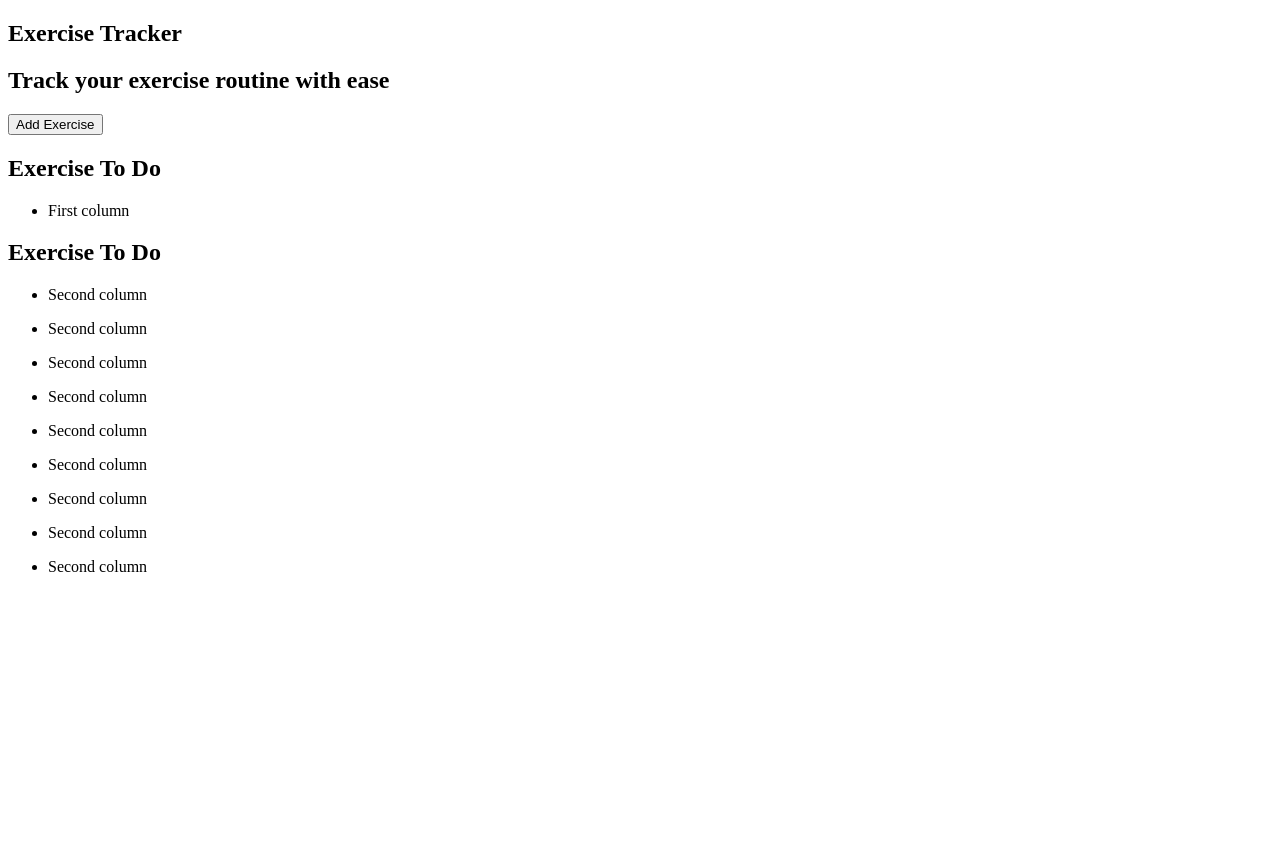
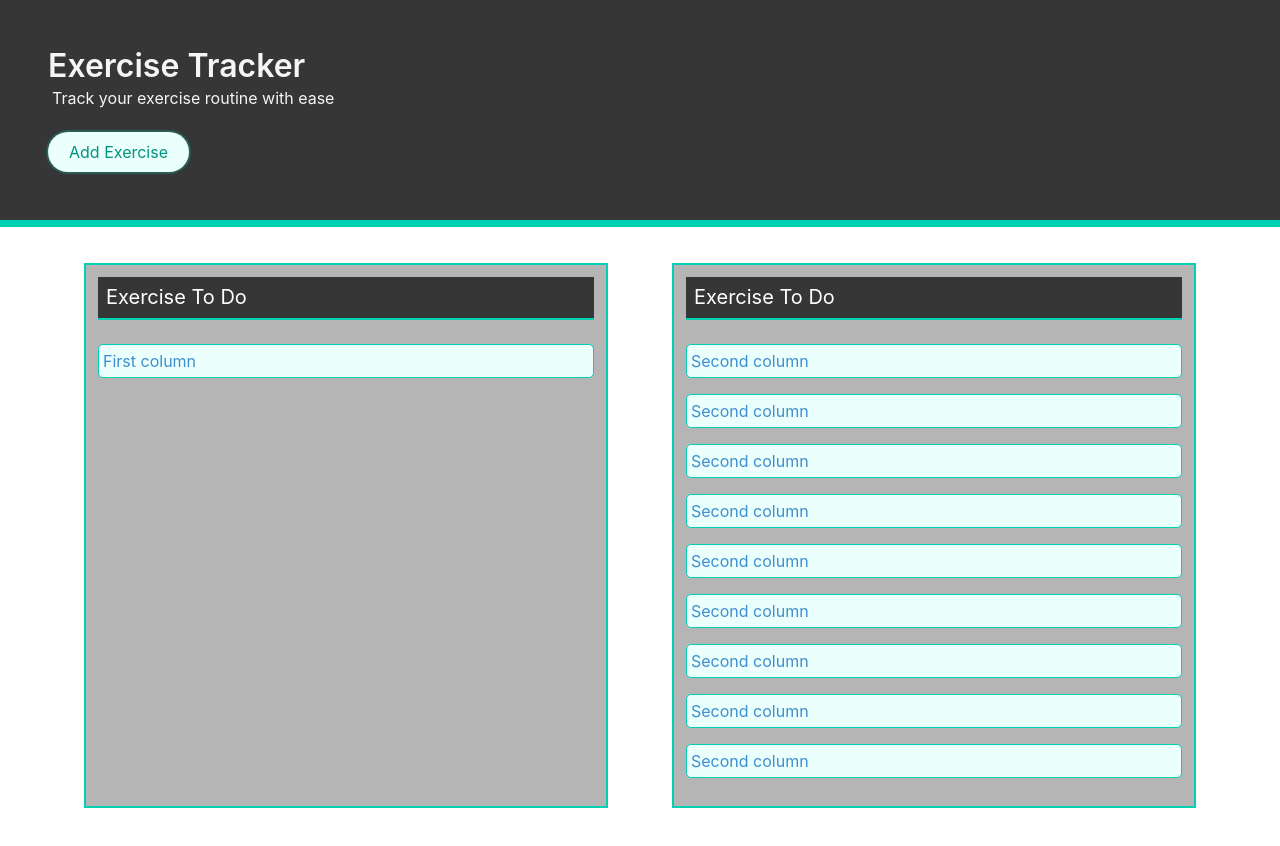
Before and after one commit to blopDev/Exercise-Tracker, a website: page index.html in a window 1280 px wide. Before the commit the page ends 800 px from the top, so only its background shows below. Drawn offline with nearby package versions, Linux system fonts and the light colour scheme; the site is published under a folder, as on GitHub Pages, so addresses that start at the root find nothing.

Commit message:
still figuring out how linking works for css and js into html

```diff
--- a/index.html
+++ b/index.html
@@ -4,8 +4,8 @@
     <meta charset="UTF-8" />
     <meta http-equiv="X-UA-Compatible" content="IE=edge" />
     <meta name="viewport" content="width=device-width, initial-scale=1.0" />
-    <link rel="stylesheet" href="/node_modules/bulma/css/bulma.css" />
-    <link rel="stylesheet" href="/assets/css/style.css" />
+    <link rel="stylesheet" href="./node_modules/bulma/css/bulma.css" />
+    <link rel="stylesheet" href="./assets/css/style.css" />
     <title>Exercise Tracker</title>
   </head>
   <body>
@@ -121,5 +121,5 @@
       </section>
     </div>
   </body>
-  <script src="/assets/js/script.js"></script>
+  <script src="./assets/js/script.js"></script>
 </html>
```
